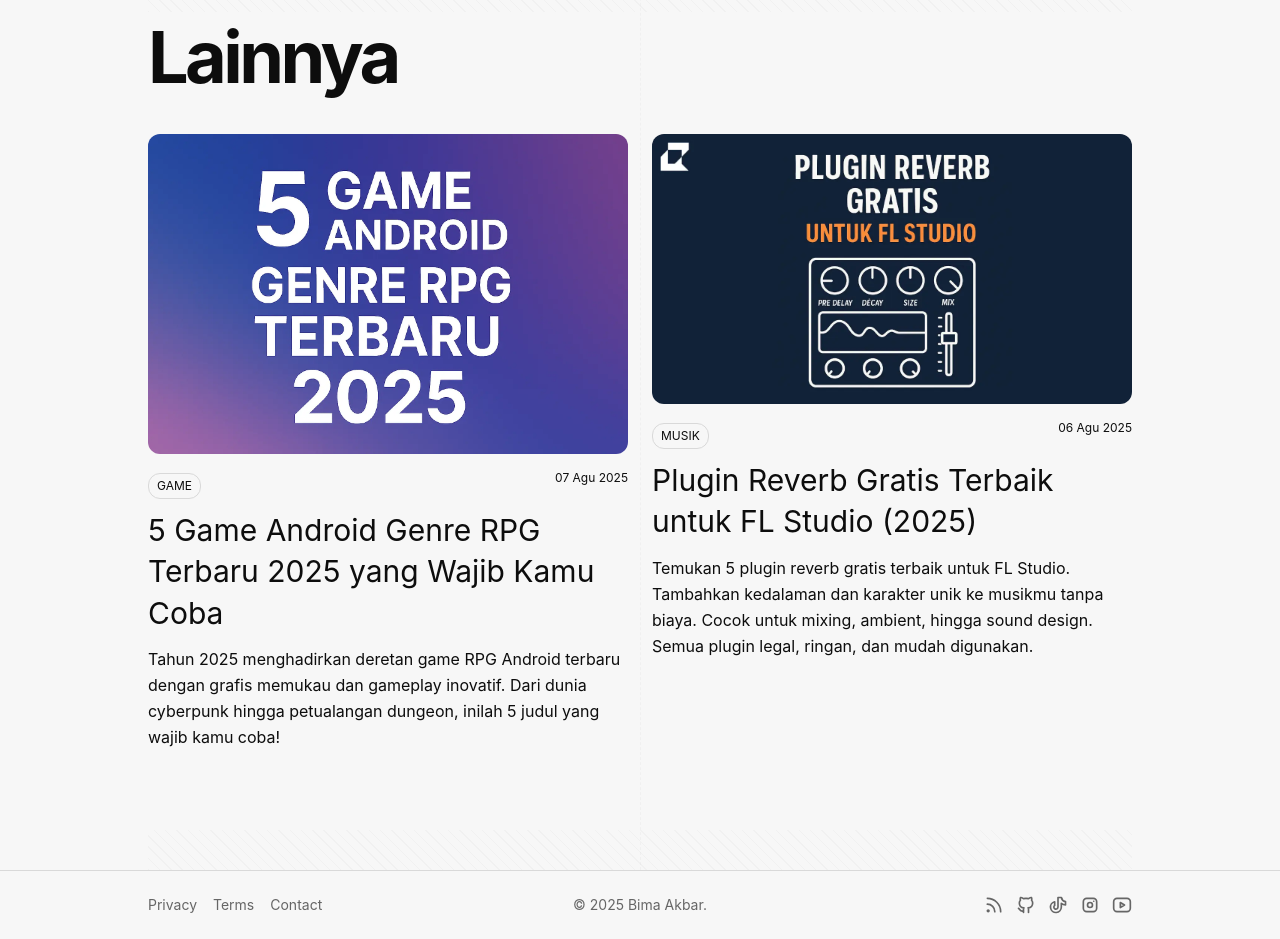
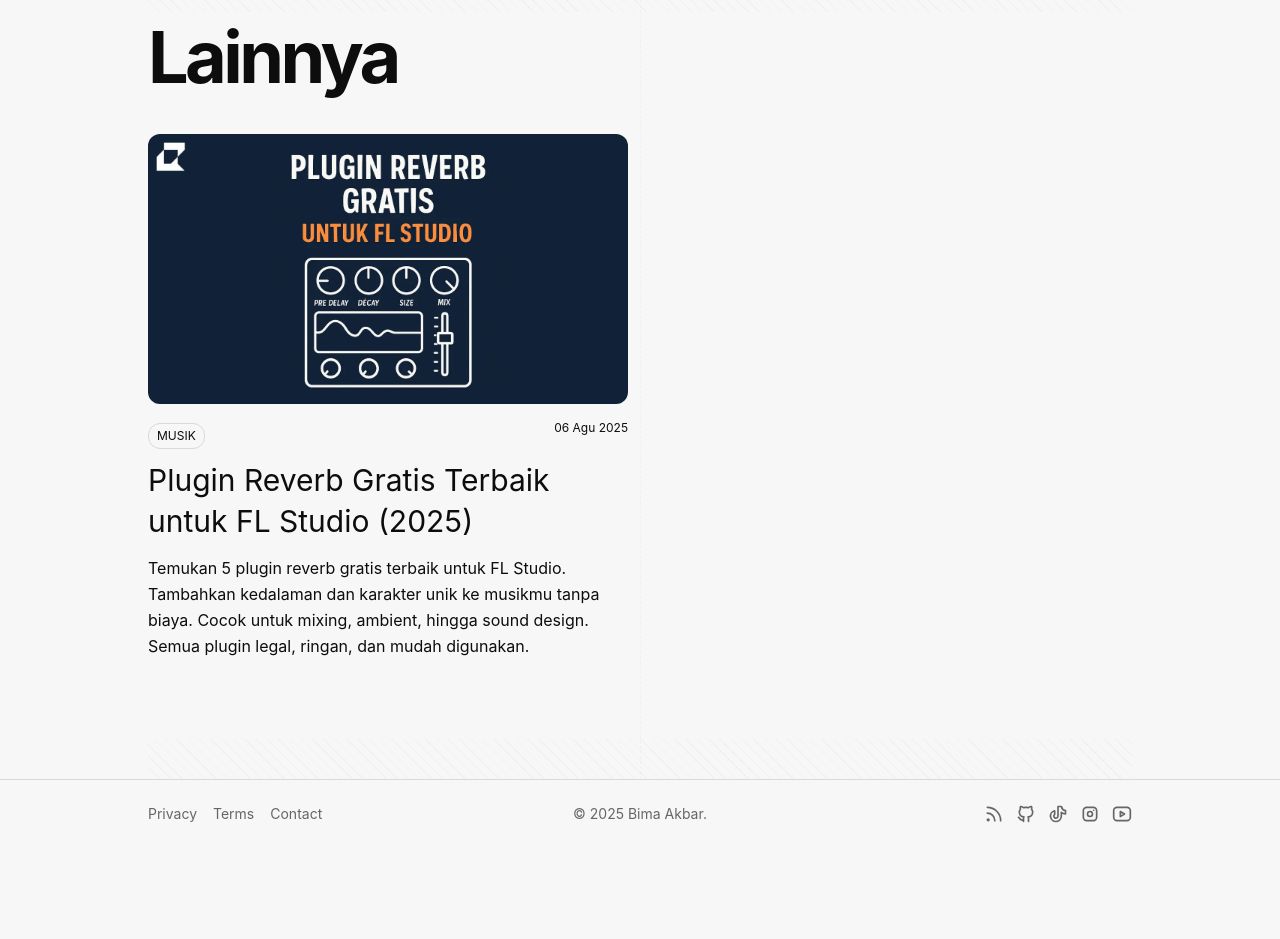
Before and after one commit to c0desk1/bimaakbar-web, a Next.js app: page / in a window 1280 px wide. Shown: the part 1340-2279 px from the top of the page. After the commit the page ends 2188 px from the top, so only its background shows below. Built offline with nearby package versions, Linux system fonts and the light colour scheme.

Commit message:
Update page.tsx

```diff
--- a/src/app/page.tsx
+++ b/src/app/page.tsx
@@ -7,11 +7,12 @@ import Hero from "@/components/ui/Hero"
 export default async function HomePage() {
   const posts = await getAllPosts()
 
-  const recentPosts = [...posts]
-    .sort((a, b) => new Date(b.date).getTime() - new Date(a.date).getTime())
-    .slice(0, 4)
+  const sortedPosts = [...posts].sort(
+    (a, b) => new Date(b.date).getTime() - new Date(a.date).getTime()
+  )
 
-  const trendingPosts = posts.slice(0, 1)
+  const trendingPosts = sortedPosts.slice(0, 1)
+  const recentPosts = sortedPosts.slice(1, 5)
 
   return (
     <main className="relative mt-14">
```
